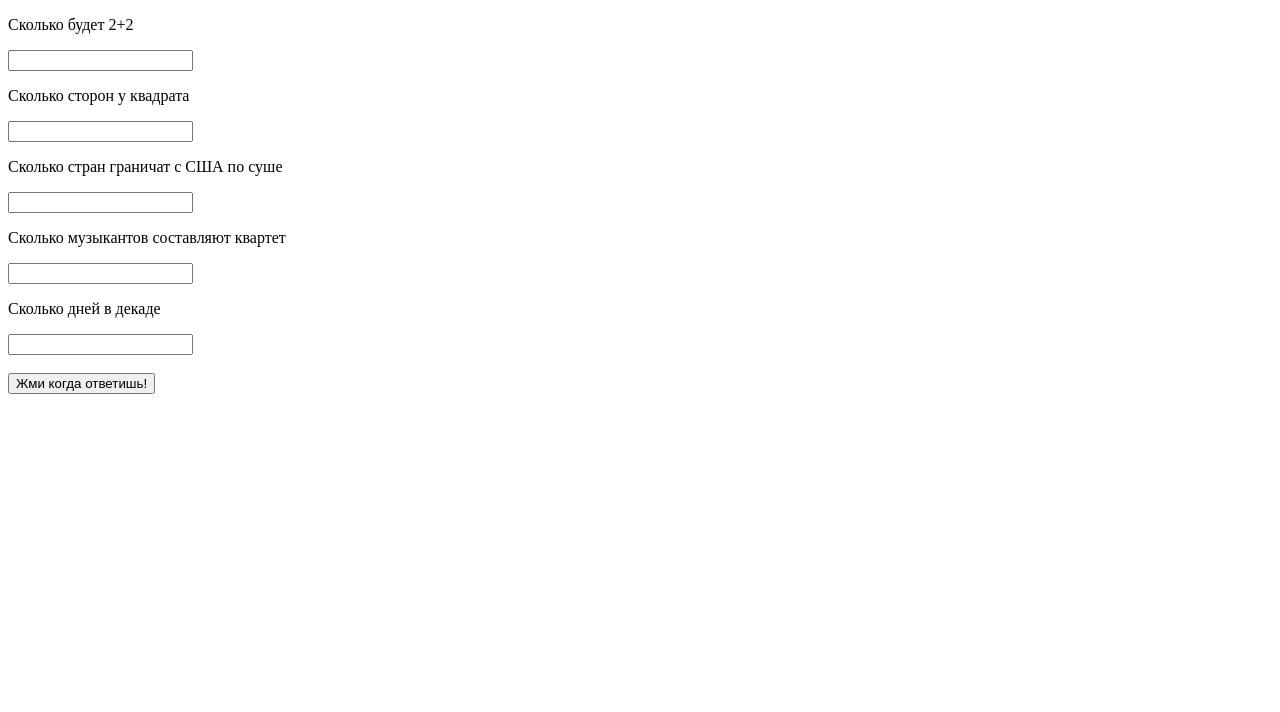
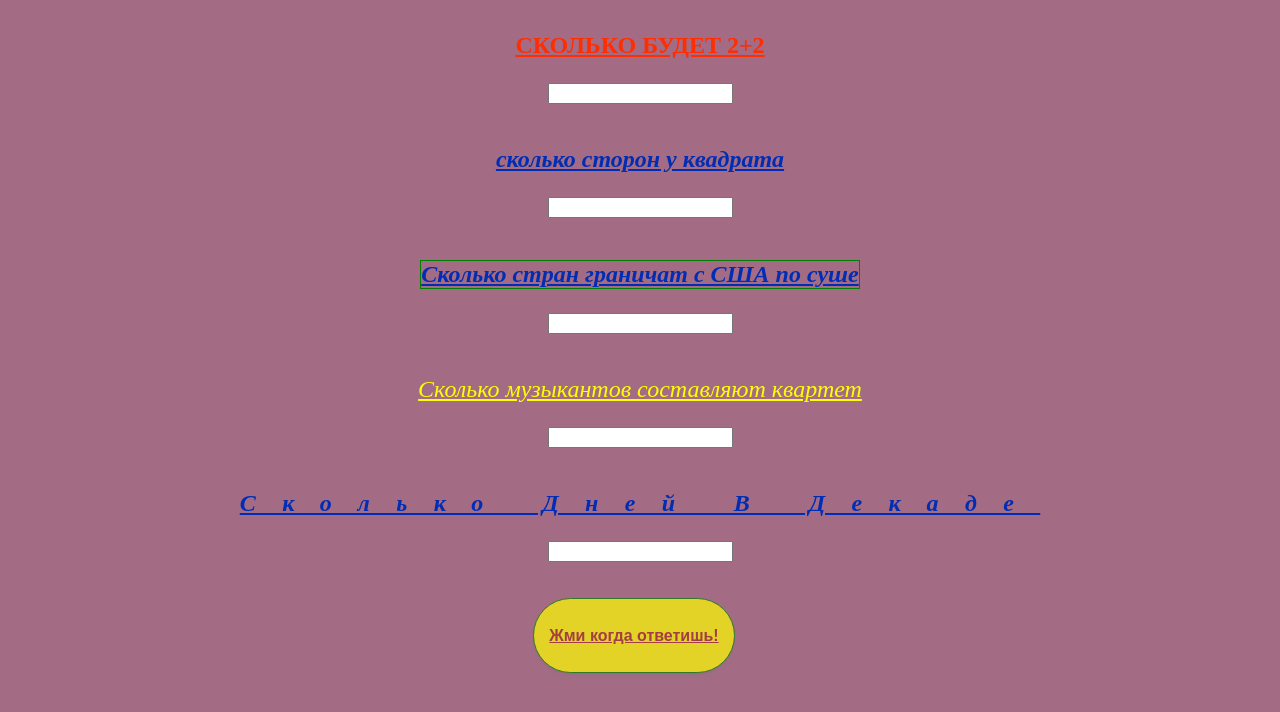
Before and after one commit to wladimirromanenko/MathTest, a plain HTML site: page index.html in a window 1280 px wide. Drawn offline with Linux system fonts and the light colour scheme.

Commit message:
change1
+style

```diff
--- a/index.html
+++ b/index.html
@@ -3,26 +3,29 @@
 <head>
     <meta charset="UTF-8">
     <meta name="viewport" content="width=p, initial-scale=1.0">
+    <link rel="stylesheet" href="style.css">
     <title>Document</title>
 </head>
 <body>
-    <p>Сколько будет 2+2</p>
+   <div class="container">
+    <p class="one">Сколько будет 2+2</p>
     <input type="text" id="q1">
     <br>
-    <p>Сколько сторон у квадрата</p>
+    <p class="two">Сколько сторон у квадрата</p>
     <input type="text" id="q2">
     <br>
-    <p>Сколько стран граничат с США по суше</p>
+    <p class="three">Сколько стран граничат с США по суше</p>
     <input type="text" id="q3">
     <br>
-    <p>Сколько музыкантов составляют квартет</p>
+    <p class="four">Сколько музыкантов составляют квартет</p>
     <input type="text" id="q4">
     <br>
-    <p>Сколько дней в декаде</p>
+    <p class="five">Сколько дней в декаде</p>
     <input type="text" id="q5">
     <br>
     <br>
     <button id="finish">Жми когда ответишь!</button>
+    </div>
     <script src="/script.js"></script>
 </body>
 </html>
--- /dev/null
+++ b/style.css
@@ -0,0 +1,82 @@
+body {
+    background: rgba(125, 46, 80, 0.7);
+    text-wrap: balance;
+    justify-content: center;
+    align-items: center;
+}
+#finish {
+    display: inline-block;
+	box-sizing: border-box;
+	padding: 15px;
+	margin: 0 15px 15px 3px;
+	outline: none;
+	border: 1px solid green;
+	border-radius: 50px;
+    height: 75px;
+	line-height: 35px;
+	font-size: 1em;
+	font-weight: 900;
+    box-shadow: 0 4px 6px rgb(65 132 144 / 10%), 0 1px 3px rgb(0 0 0 / 8%);
+    text-decoration: underline;
+    color: brown;
+    background: #ff0;
+    opacity: 0.7;
+    cursor: pointer;
+}
+
+#finish:hover {
+	border: 4px dashed #fa0505;
+    background:#F18230;
+
+    transition: 0.5s;
+
+	}
+
+
+
+p {
+    font-size: 1.5em;
+    font-weight: 800;
+    font-style: italic;
+    color: rgb(0 45 180);
+    text-decoration: underline;
+    cursor: pointer;
+
+
+
+}
+
+p:hover {
+    transform: scale(1.2)
+}
+
+.container {
+    display: flex;
+    flex-direction: column;
+    justify-content: center;
+    align-items: center;
+}
+.one {
+      font-style: normal;
+      color: rgb(900 45 0);
+      text-transform: uppercase;
+
+
+}
+.two {
+    text-transform: lowercase;
+}
+.three {
+
+
+    border: 1px solid green;
+}
+.four {
+    font-weight: 500;
+    color:#ff0;
+
+}
+.five {
+    text-transform: capitalize;
+    letter-spacing: 1.1em;
+}
```
